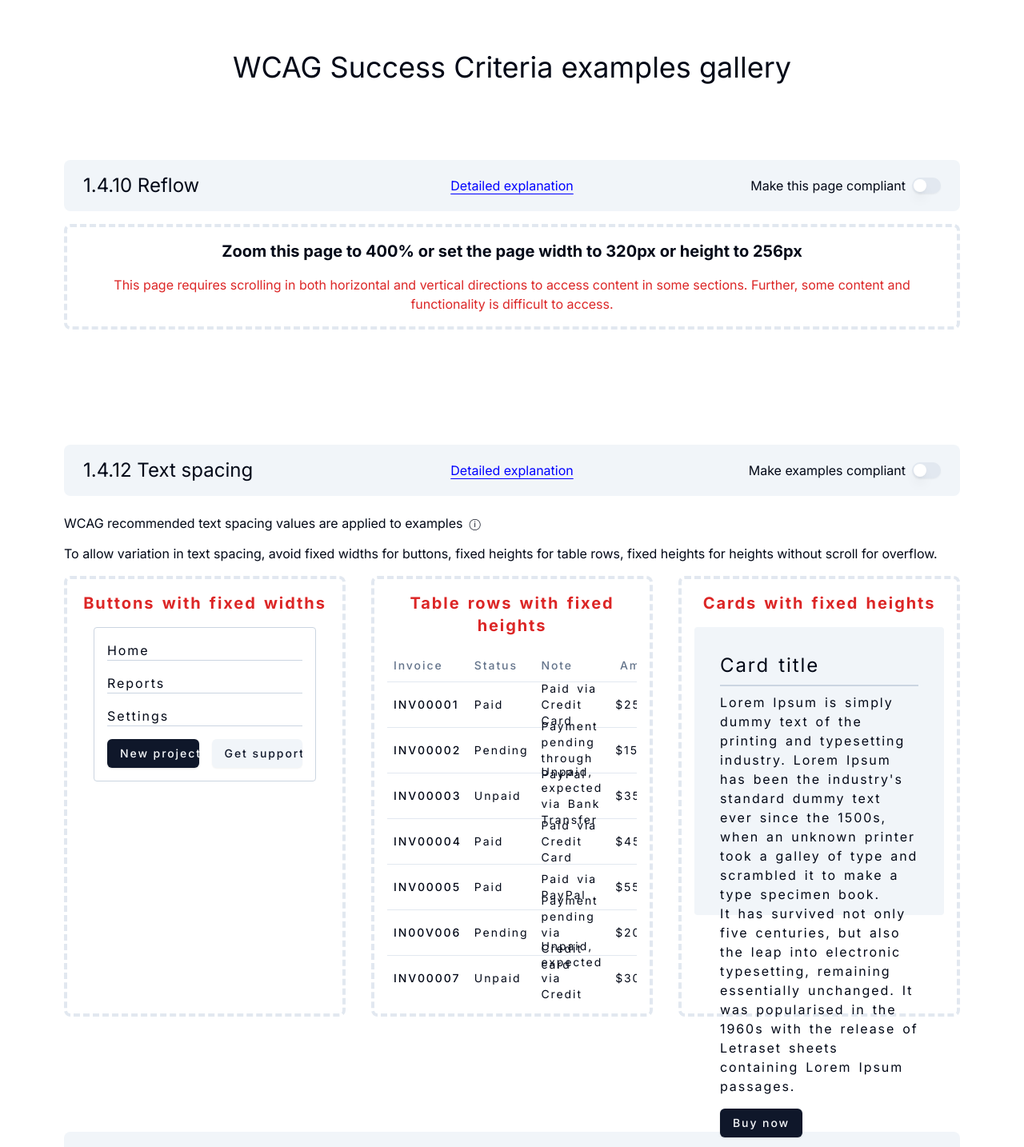
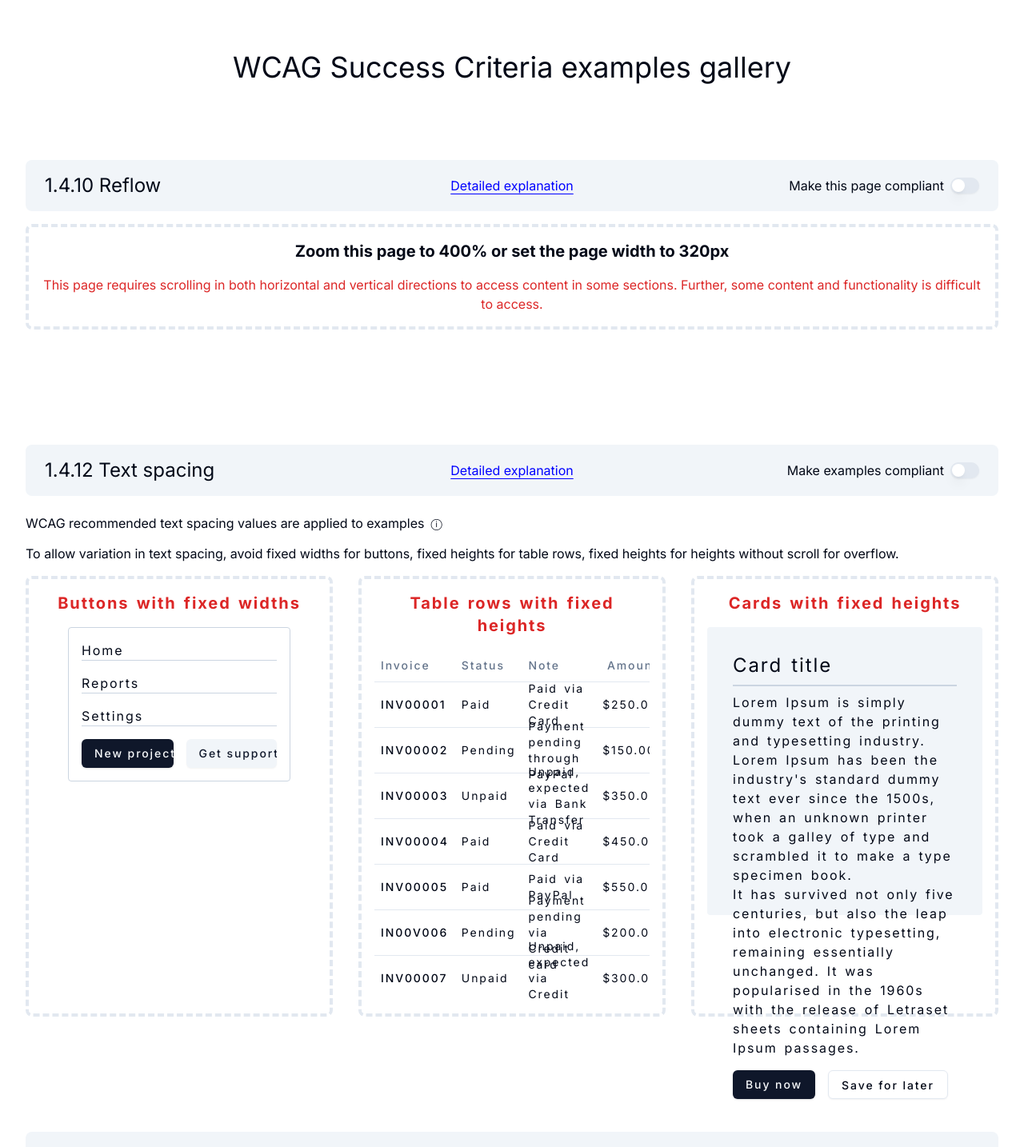
Before and after one commit to vivek-g-browserstack/interactive-wcag-examples, a Next.js app: page / in a window 1280 px wide. Shown: the top 1434 px of the page at 80% size. Built offline with nearby package versions, Linux system fonts and the light colour scheme.

Commit message:
Remove table scroll

```diff
--- a/src/app/page.tsx
+++ b/src/app/page.tsx
@@ -11,7 +11,7 @@ export default function Home() {
   useScrollToAnchorHash()
 
   return (
-    <main id="main-content" className="px-4 sm:px-6 md:px-8 lg:px-12 xl:px-16 max-w-7xl mx-auto">
+    <main id="main-content" className="px-2 md:px-4 lg:px-4 max-w-[1600px] mx-auto">
       <h1 className="text-2xl sm:text-3xl md:text-4xl text-center mt-8 sm:mt-10 md:mt-12 mb-16 sm:mb-20 md:mb-24">WCAG Success Criteria examples gallery</h1>
       <div className="mb-24 sm:mb-28 md:mb-32 lg:mb-36">
         <Reflow />
--- a/src/components/SCs/Reflow/index.tsx
+++ b/src/components/SCs/Reflow/index.tsx
@@ -16,10 +16,10 @@ export function Reflow() {
             />
             <div className="p-3 sm:p-4 rounded-lg border-4 border-dashed border-slate-200">
                 <h3 className="font-bold text-lg sm:text-xl text-center mb-4">
-                    Zoom this page to 400% or set the page width to 320px or height to 256px
+                    Zoom this page to 400% or set the page width to 320px
                 </h3>
                 <p className={`text-center text-sm sm:text-base ${isResponsive ? `text-green-700` : `text-red-600`}`}>
-                    {isResponsive ? "This page does not require scrolling in both horizontal and vertical directions to access content. No content or functionality is hidden or obstructed, except for the table where two dimnensional scroll is permitted." : "This page requires scrolling in both horizontal and vertical directions to access content in some sections. Further, some content and functionality is difficult to access."}
+                    {isResponsive ? "This page does not require scrolling in both horizontal and vertical directions to access content. No content or functionality is hidden or obstructed." : "This page requires scrolling in both horizontal and vertical directions to access content in some sections. Further, some content and functionality is difficult to access."}
                 </p>
             </div>
         </section>
--- a/src/components/SCs/TextSpacing/broken/Table.tsx
+++ b/src/components/SCs/TextSpacing/broken/Table.tsx
@@ -55,7 +55,7 @@ const invoices = [
 
 export function TableBroken() {
     return (
-        <Table className="max-w-[360px] mx-auto">
+        <Table className="overflow-x-auto">
             <TableHeader>
                 <TableRow>
                     <TableHead>
--- a/src/components/SCs/TextSpacing/fixed/Table.tsx
+++ b/src/components/SCs/TextSpacing/fixed/Table.tsx
@@ -55,7 +55,7 @@ const invoices = [
 
 export function TableFixed() {
     return (
-        <Table className="max-w-[360px] mx-auto">
+        <Table className="table-fixed break-words">
             <TableHeader>
                 <TableRow>
                     <TableHead>Invoice</TableHead>
--- a/src/components/ui/table.tsx
+++ b/src/components/ui/table.tsx
@@ -6,7 +6,7 @@ const Table = React.forwardRef<
   HTMLTableElement,
   React.HTMLAttributes<HTMLTableElement>
 >(({ className, ...props }, ref) => (
-  <div className="relative overflow-auto">
+  <div className="overflow-auto">
     <table
       ref={ref}
       className={cn("w-full caption-bottom text-sm", className)}
```
